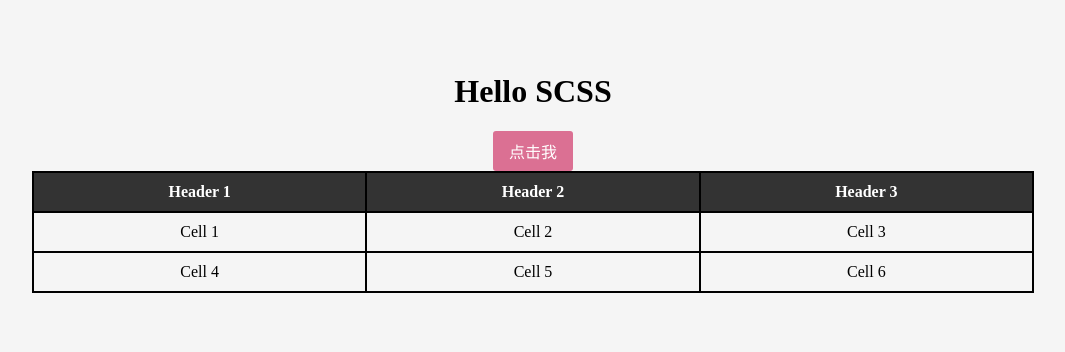
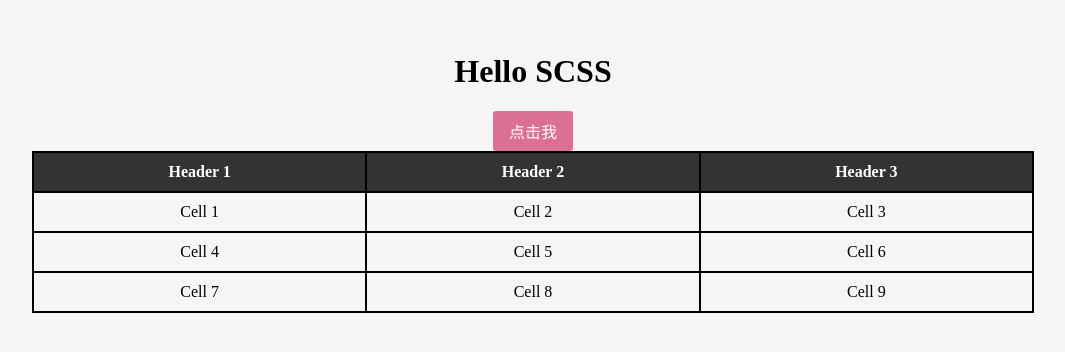
Before and after one commit to DAHUO-Melbourne/react-ts-webpack-boilerplate, a React app: page / in a window 1280 px wide. Shown: the part 236-588 px from the top of the page, without its empty margins (107-1172 px from the left). Built offline with nearby package versions, Linux system fonts and the light colour scheme.

Commit message:
feat: adjust the table

```diff
--- a/src/App.tsx
+++ b/src/App.tsx
@@ -2,20 +2,36 @@ import React from 'react';
 import './styles.scss';
 
 const App = () => {
+  const headers = ['Header 1', 'Header 2', 'Header 3'];
+  const data = [
+    { col1: 'Cell 1', col2: 'Cell 2', col3: 'Cell 3' },
+    { col1: 'Cell 4', col2: 'Cell 5', col3: 'Cell 6' },
+    { col1: 'Cell 7', col2: 'Cell 8', col3: 'Cell 9' },
+  ];
+
   return (
     <div className="container">
       <h1>Hello SCSS</h1>
       <button className="button">点击我</button>
       <div className="grid-table">
-        <div className="header">Header 1</div>
-        <div className="header">Header 2</div>
-        <div className="header">Header 3</div>
-        <div className="cell">Cell 1</div>
-        <div className="cell">Cell 2</div>
-        <div className="cell">Cell 3</div>
-        <div className="cell">Cell 4</div>
-        <div className="cell">Cell 5</div>
-        <div className="cell">Cell 6</div>
+        {headers.map((header, index) => (
+          <div key={index} className="header">
+            {header}
+          </div>
+        ))}
+        {data.map((row, rowIndex) => (
+          <>
+            <div key={`cell-${rowIndex}-1`} className="cell">
+              {row.col1}
+            </div>
+            <div key={`cell-${rowIndex}-2`} className="cell">
+              {row.col2}
+            </div>
+            <div key={`cell-${rowIndex}-3`} className="cell">
+              {row.col3}
+            </div>
+          </>
+        ))}
       </div>
     </div>
   );
```
